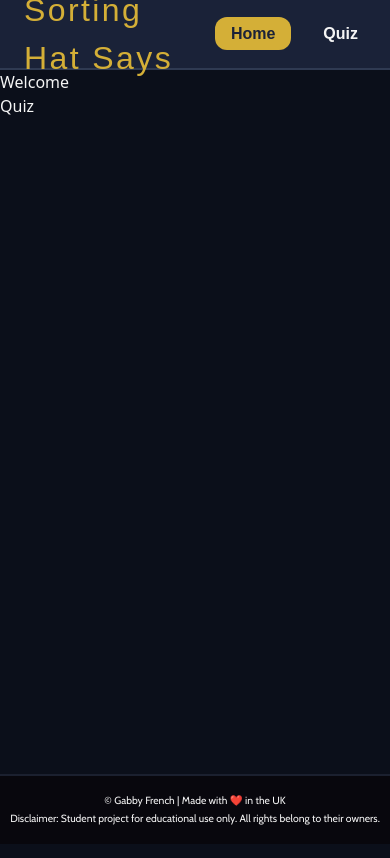
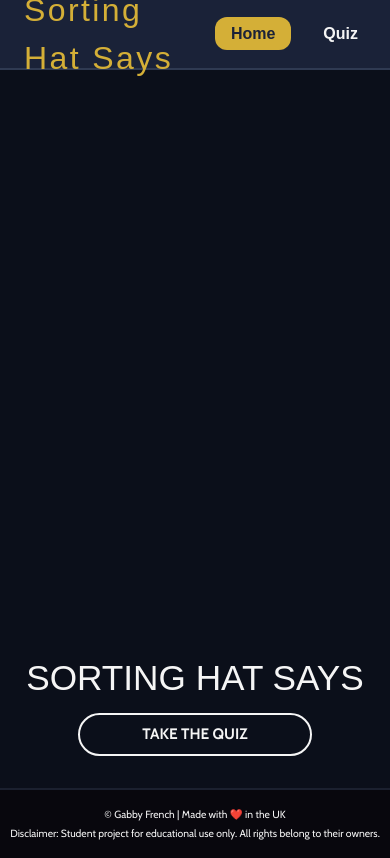
Before and after one commit to gabbythecoder/sorting-hat-says, a React (Vite) app in the folder client/: page / in a window 390 px wide. Built offline with nearby package versions, Linux system fonts and the light colour scheme.

Commit message:
style: add styling to home page

```diff
--- a/client/src/components/home/Home.css
+++ b/client/src/components/home/Home.css
@@ -0,0 +1,56 @@
+.home-page-container {
+    display: flex;
+    flex-direction: column;
+    justify-content: flex-end;
+    align-items: center;
+    height: 85vh;
+    width: 100%;
+    padding-bottom: 1.5rem;
+}
+
+.home-page-title {
+    font-family: "Harry P", sans-serif;
+    font-size: 5rem;
+    margin: 0 1rem;
+}
+
+.quiz-button {
+    display: inline-block;
+    font-family: "Cabin", sans-serif;
+    border: 2px solid #f5f5f5;
+    border-radius: 50px;
+    padding: 1rem 4rem;
+    margin: 0.5rem 1rem;
+    font-size: 1.2rem;
+    font-weight: bold;
+    cursor: pointer;
+    transition: all 0.3s ease;
+}
+
+.quiz-button:hover {
+    background-color: #f5f5f5;
+    color: #1a2238;
+    transform: scale(1.05);
+}
+
+@media (max-width: 630px) {
+    .home-page-title {
+        font-size: 3rem;
+    }
+
+    .quiz-button {
+        padding: 0.7rem 2rem;
+        font-size: 0.95rem;
+    }
+}
+
+@media (max-width: 400px) {
+    .home-page-title {
+        font-size: 2.2rem;
+    }
+
+    .quiz-button {
+        width: 60%;
+        padding: 0.5rem;
+    }
+}
--- a/client/src/components/home/Home.jsx
+++ b/client/src/components/home/Home.jsx
@@ -1,11 +1,15 @@
 import { Link } from "react-router";
+import "./Home.css";
 
 export default function Home() {
     return (
         <>
-            <h1>Welcome</h1>
-
-            <Link to={"form"}>Quiz</Link>
+            <div className="home-page-container">
+                <h2 className="home-page-title">SORTING HAT SAYS</h2>
+                    <button className="quiz-button">
+                        <Link to={"quiz"}>TAKE THE QUIZ</Link>
+                    </button>
+            </div>
         </>
     )
 }
```
